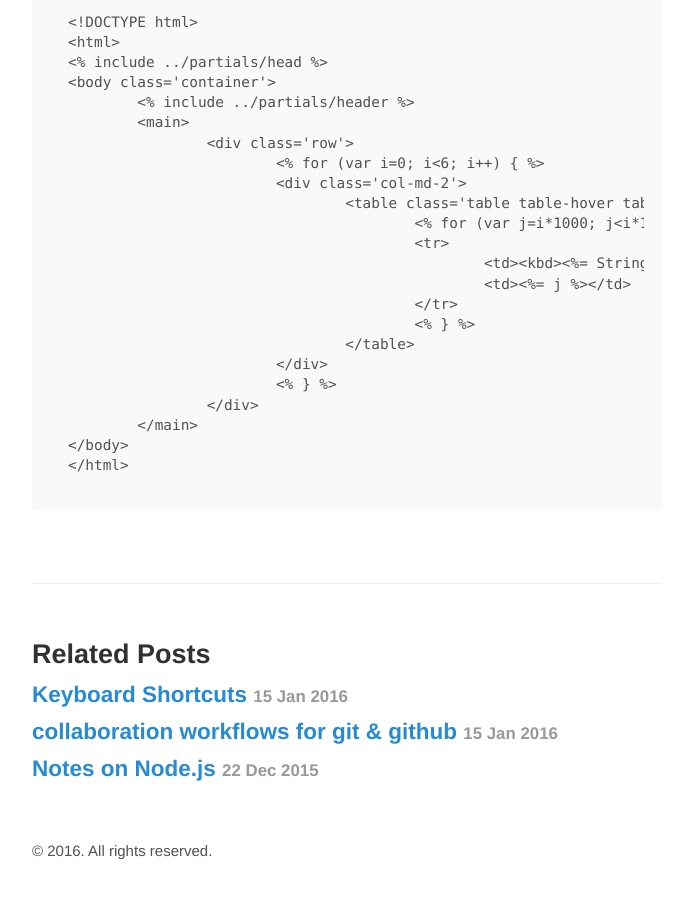
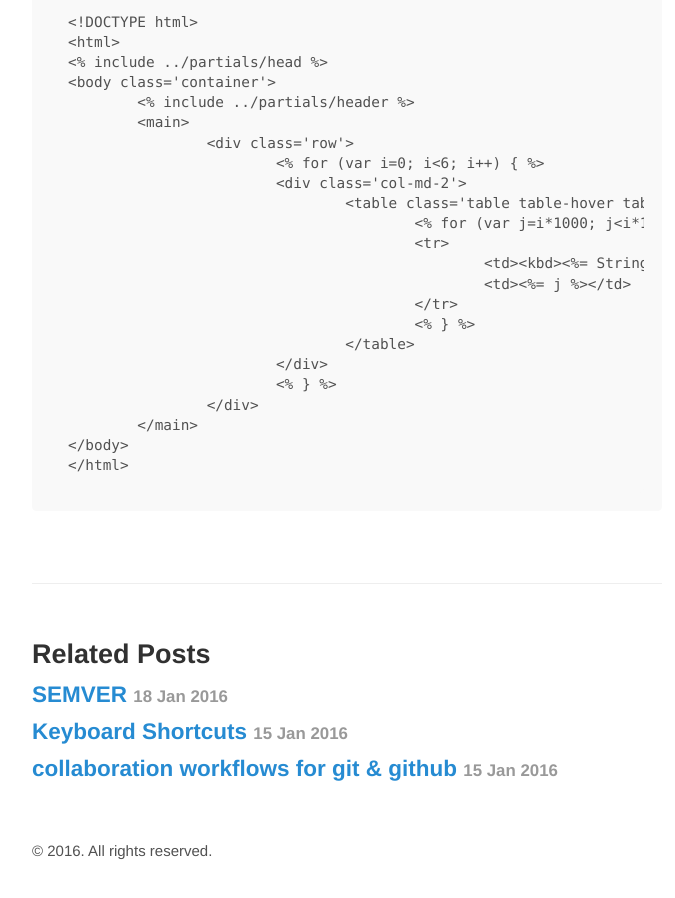
Before and after one commit to jontejada/jontejada.github.io, a Jekyll site: the page built from _posts/2015-12-09-express.md, in a window 1280 px wide and 900 px high, scrolled down 1076 px. Shown: the whole window, without its empty margins (293-968 px from the left). Built offline with Jekyll 4.4.1, drawn with Linux system fonts in a browser that asks for light colours; Markdown is read by kramdown in place of the engine named in the settings.

Commit message:
update semver post

```diff
--- a/_posts/2015-12-18-semver.md
+++ b/_posts/2016-01-18-semver.md
@@ -1,7 +1,7 @@
 ---
 layout: post
 title: "SEMVER"
-date: 2015-12-18 13:00:00 -800
+date: 2016-01-18 13:00:00 -800
 categories: galvanize talk
 ---
 
```
